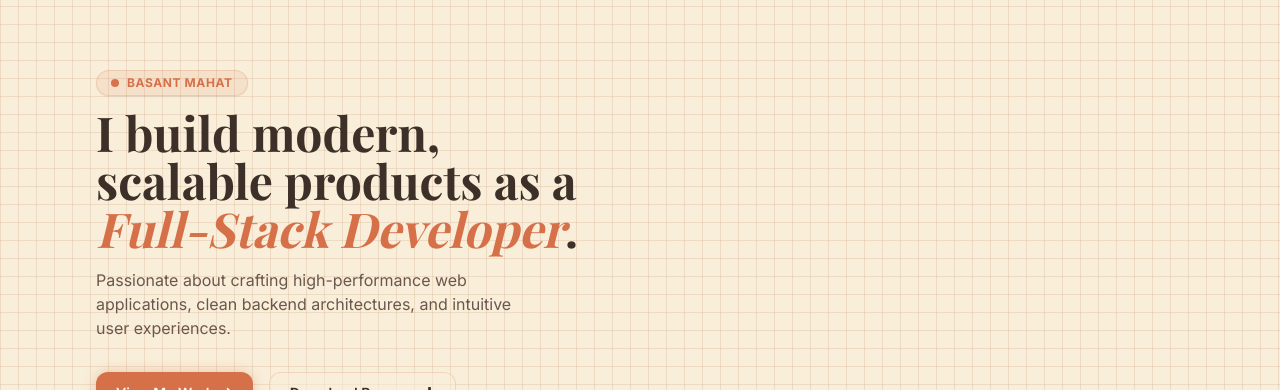
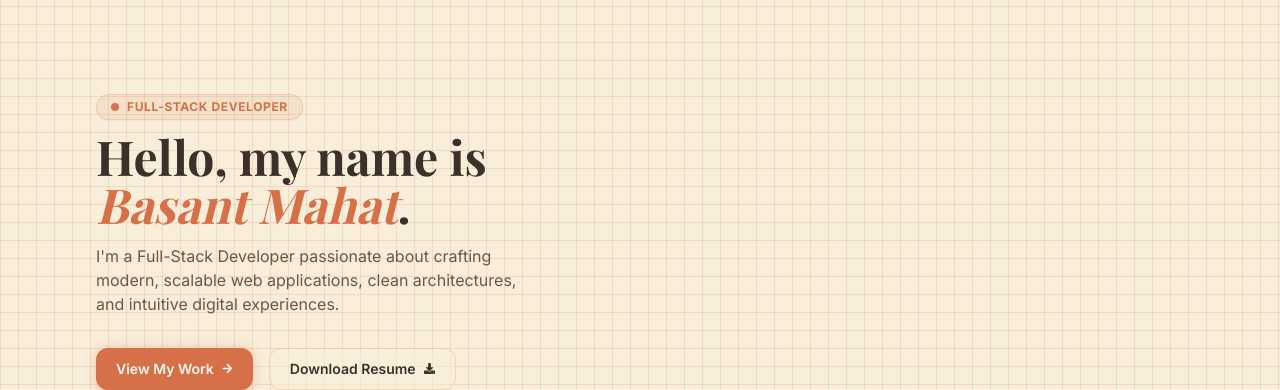
Before and after one commit to basantmahat1/basant.dev-portfolio-fe, a React (Vite) app: page / in a window 1280 px wide. Shown: the part 156-546 px from the top of the page. Built offline with nearby package versions, Linux system fonts and the light colour scheme; no server answers; a web font is replaced by a local one.

Commit message:
feat: update hero greeting to Hello, my name is Basant Mahat

```diff
--- a/src/pages/Home.jsx
+++ b/src/pages/Home.jsx
@@ -158,14 +158,15 @@ export default function Home() {
         <motion.div initial={{ opacity: 0, y: 30 }} animate={{ opacity: 1, y: 0 }} transition={{ duration: 0.6 }}>
           <div className="mb-3 inline-flex items-center gap-2 rounded-full border border-[var(--border)] bg-[rgba(214,112,73,0.1)] px-3.5 py-1 text-xs font-bold uppercase tracking-wider text-tertiary shadow-sm">
             <span className="inline-block h-2 w-2 rounded-full bg-tertiary animate-pulse" />
-            Basant Mahat
+            Full-Stack Developer
           </div>
           <h1 className="mb-4 font-display text-3xl font-bold leading-tight sm:text-4xl md:text-5xl">
-            I build modern, scalable products as a <em className="italic text-tertiary">Full-Stack Developer</em>.
+            Hello, my name is <em className="italic text-tertiary">Basant Mahat</em>.
           </h1>
           <p className="mb-6 max-w-md text-sm leading-relaxed text-text-secondary sm:mb-8 sm:text-base">
-            Passionate about crafting high-performance web applications, clean backend architectures, and intuitive user experiences.
+            I&apos;m a Full-Stack Developer passionate about crafting modern, scalable web applications, clean architectures, and intuitive digital experiences.
           </p>
+
 
           <div className="mb-6 flex flex-wrap gap-3 sm:mb-7 sm:gap-4">
             <Link to="/projects" className="btn-primary text-xs sm:text-sm">
```
